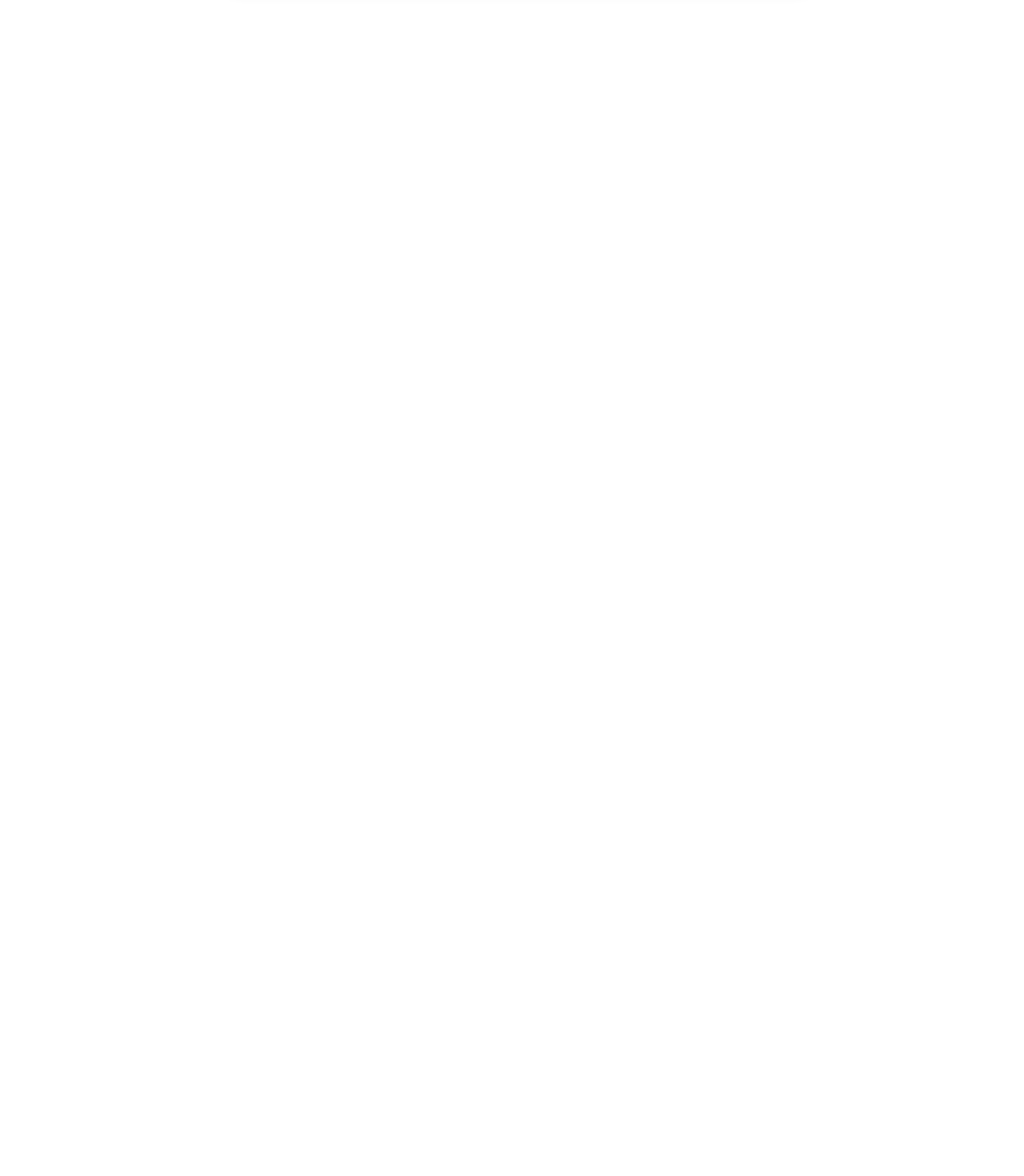
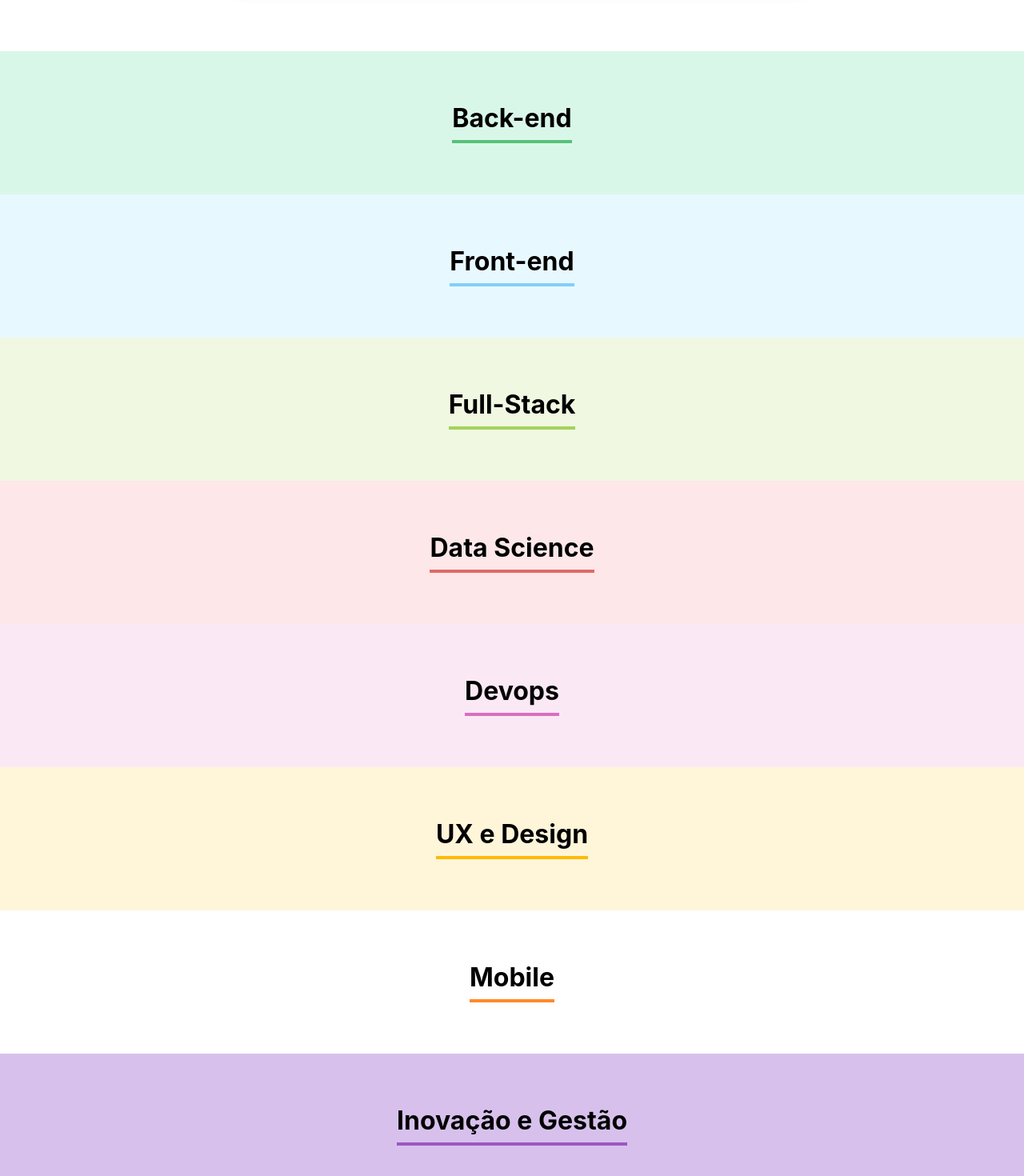
Before and after one commit to jonasluis/organo, a React (Create React App) app: page / in a window 1280 px wide. Shown: the part 1413-2883 px from the top of the page at 80% size. Before the commit the page ends 1477 px from the top, so only its background shows below. Built offline with nearby package versions, Linux system fonts and the light colour scheme; the HTML template or start-up script is replaced by a standard one.

Commit message:
:sparkles: feat:  Cadastrando colaboradores e criando componente Time

```diff
--- a/src/App.js
+++ b/src/App.js
@@ -1,11 +1,65 @@
+import { useState } from 'react';
 import Banner from './componentes/Banner/index.js';
 import Formulario from './componentes/Formulario/index.js';
+import Time from './componentes/Time/index.js';
 
 function App() {
+
+  const times = [
+    {
+      nome: 'Back-end',
+      corPrimaria: '#57C278',
+      corSecundaria: '#D9F7E9'
+    },
+    {
+      nome: 'Front-end',
+      corPrimaria: '#82CFFA',
+      corSecundaria: '#E8F8FF'
+    },
+    {
+      nome: 'Full-Stack',
+      corPrimaria: '#A6D157',
+      corSecundaria: '#F0F8E2'
+    },
+    {
+      nome: 'Data Science',
+      corPrimaria: '#E06B69',
+      corSecundaria: '#FDE7E8'
+    },
+    {
+      nome: 'Devops',
+      corPrimaria: '#DB6EBF',
+      corSecundaria: '#FAE9F5'
+    },
+    {
+      nome: 'UX e Design',
+      corPrimaria: '#FFBA05',
+      corSecundaria: '#FFF5D9'
+    },
+    {
+      nome: 'Mobile',
+      corPrimaria: '#FF8A29',
+      corSecundaria: '#FFEEDFh'
+    },
+    {
+      nome: 'Inovação e Gestão',
+      corPrimaria: '#9d57c2',
+      corSecundaria: '#d7c1ec'
+    }
+  ]
+
+  const [colaboradores, setColaboradores] = useState([])
+
+  const aoNovoColaboradorAdicionado =( colaborador) => {
+    console.log(colaborador)
+    setColaboradores([...colaboradores, colaborador])
+    }
+
   return (
     <div className="App">
       <Banner/>
-      <Formulario/>
+      <Formulario aoColaboradorCadastrado={colaborador => aoNovoColaboradorAdicionado(colaborador)}/>
+      {times.map(time => <Time key={time.nome} nome={time.nome} corPrimaria={time.corPrimaria} corSecundaria={time.corSecundaria}/>)}
     </div>
   );
 }
--- a/src/componentes/Formulario/index.js
+++ b/src/componentes/Formulario/index.js
@@ -4,11 +4,12 @@
 import ListaSuspensa from "../ListaSuspensa/index.js";
 import "./index.css";
 
-export default function Formulario() {
+export default function Formulario(props) {
 
   const times = [
     'Back-end',
      'Front-end',
+     'Full-Stack',
      'Data Science',
       'Devops',
       'UX e Design',
@@ -24,7 +25,12 @@
 
    const aoSalvar = (evento) => {
     evento.preventDefault()
-    console.log('Form foi submetido', nome, cargo, imagem, time)
+    props.aoColaboradorCadastrado({
+      nome,
+      cargo,
+      imagem,
+      time
+    })
    }
 
   return (
--- /dev/null
+++ b/src/componentes/Time/index.css
@@ -0,0 +1,11 @@
+.time {
+    text-align: center;
+    padding: 32px;
+}
+
+.time h3 {
+    font-size: 32px;
+    border-bottom: 4px solid;
+    display: inline-block;
+    padding-bottom: 8px;
+}
--- /dev/null
+++ b/src/componentes/Time/index.js
@@ -0,0 +1,13 @@
+import './index.css'
+
+export default function Time(props){
+    const css = {backgroundColor: props.corSecundaria}
+    return (
+
+
+        <section className='time' style={css}>
+            <h3 style={{borderColor: props.corPrimaria}}>{props.nome}</h3>
+        </section>
+    )
+
+}
```
